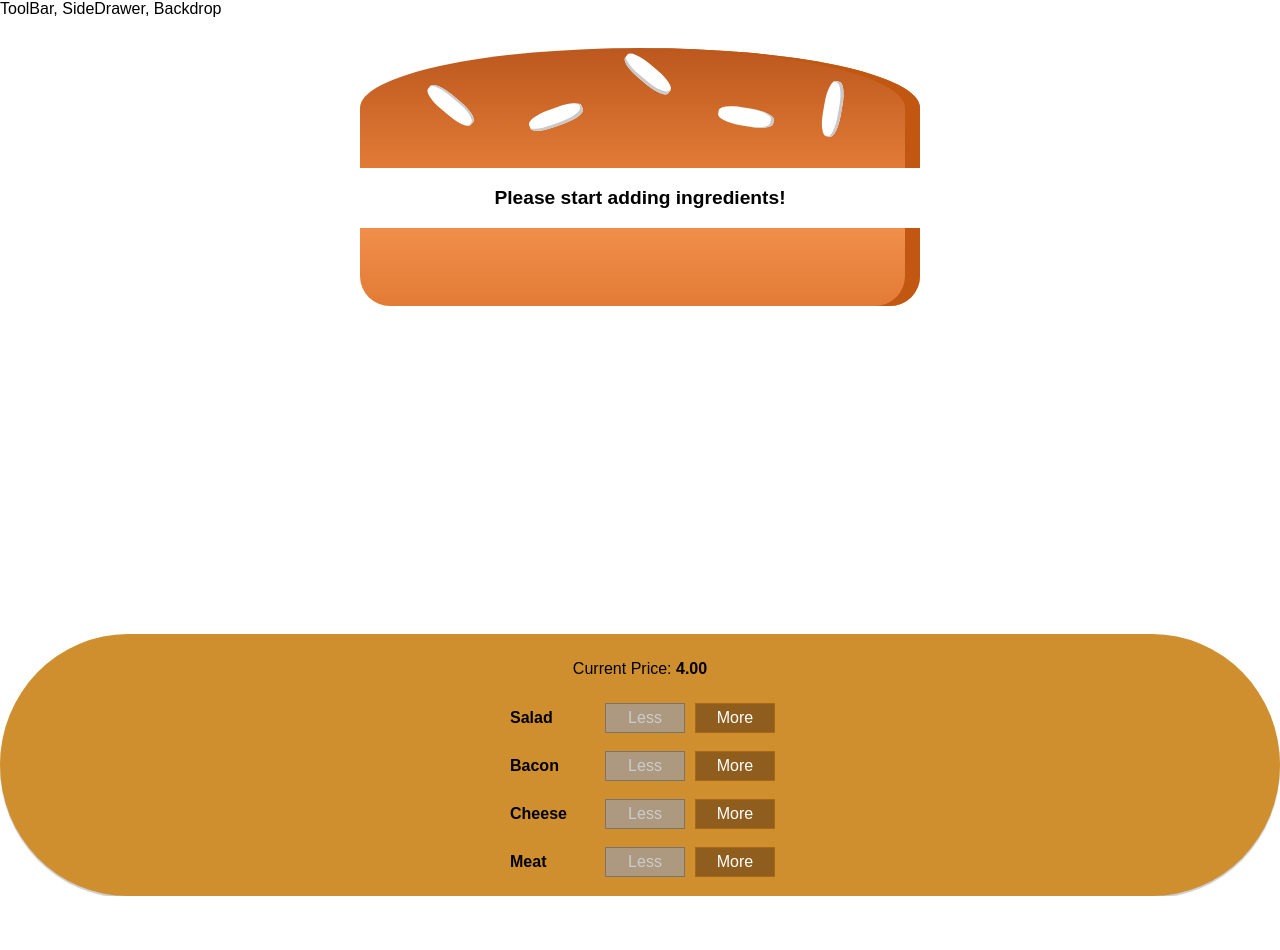
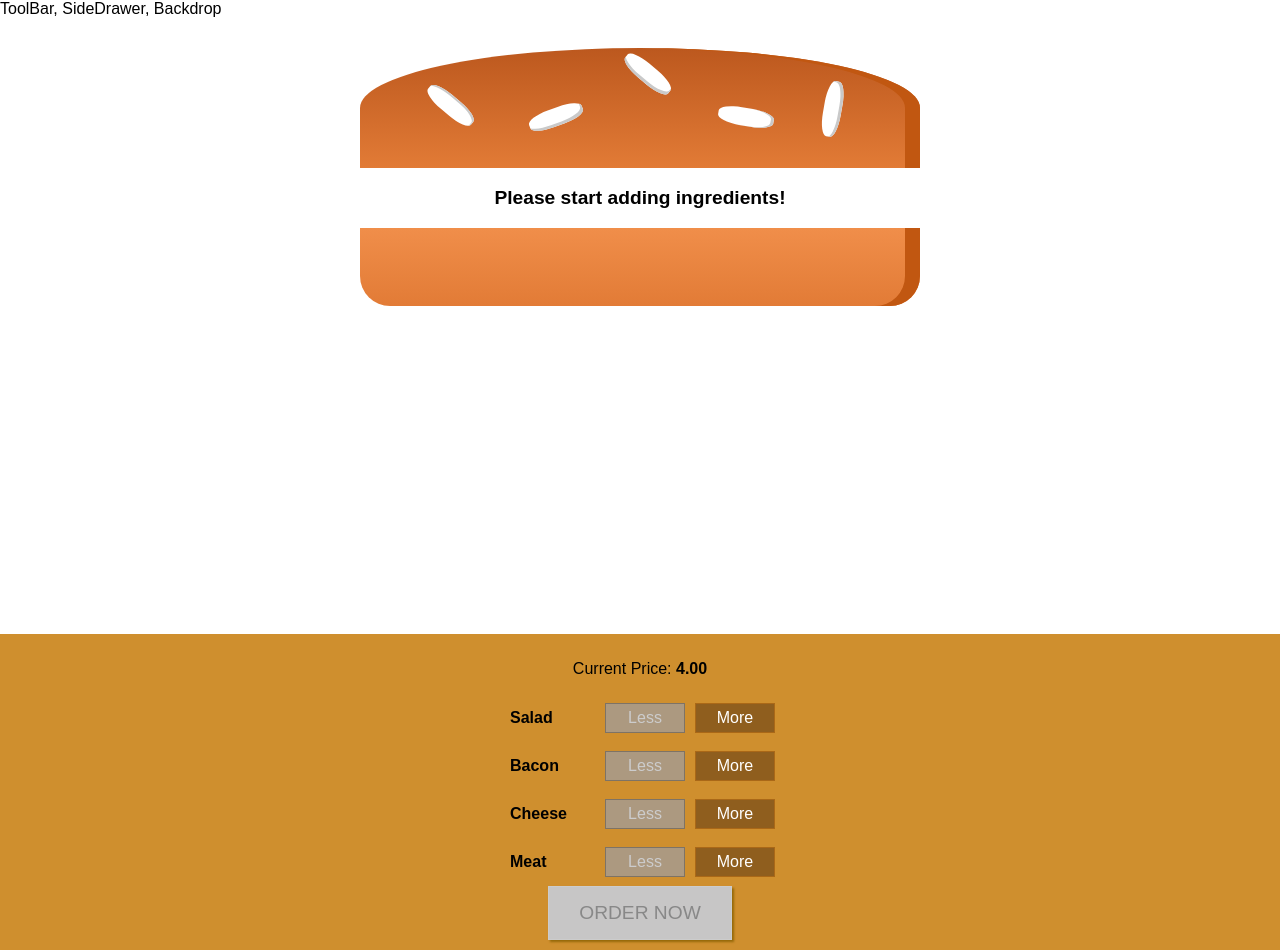
Before and after one commit to dwebdeveloper/GoodBurger-app, a React (Create React App) app: page / in a window 1280 px wide. Before the commit the page ends 896 px from the top, so only its background shows below. Built offline with nearby package versions, Linux system fonts and the light colour scheme.

Commit message:
added order button

```diff
--- a/src/components/Burger/BuildControls/BuildControls.css
+++ b/src/components/Burger/BuildControls/BuildControls.css
@@ -1,7 +1,6 @@
 .BuildControls {
     width: 100%;
     background-color: #CF8F2E;
-    border-radius: 10% / 50%;
     display: flex;
     flex-flow: column;
     align-items: center;
@@ -9,3 +8,44 @@
     margin: auto;
     padding: 10px 0;
 }
+
+.OrderButton {
+    background-color: #DAD735;
+    outline: none;
+    cursor: pointer;
+    border: 1px solid #966909;
+    color: #966909;
+    font-family: inherit;
+    font-size: 1.2em;
+    padding: 15px 30px;
+    box-shadow: 2px 2px 2px #966909;
+}
+
+.OrderButton:hover, .OrderButton:active {
+    background-color: #A0DB41;
+    border: 1px solid #966909;
+    color: #966909;
+}
+
+.OrderButton:disabled {
+    background-color: #C7C6C6;
+    cursor: not-allowed;
+    border: 1px solid #ccc;
+    color: #888888;
+}
+
+.OrderButton:not(:disabled) {
+    animation: enable 0.3s linear;
+}
+
+@keyframes enable {
+    0% {
+        transform: scale(1);
+    }
+    60% {
+        transform: scale(1.1);
+    }
+    100% {
+        transform: scale(1);
+    }
+}
--- a/src/components/Burger/BuildControls/BuildControls.js
+++ b/src/components/Burger/BuildControls/BuildControls.js
@@ -21,6 +21,9 @@
                 disabled={props.disabled[ctrl.type]}
             />
         ))}
+        <button
+            className='OrderButton'
+            disabled={!props.purchasable}>ORDER NOW</button>
     </div>
 );
 
--- a/src/containers/BurgerBuilder/BurgerBuilder.js
+++ b/src/containers/BurgerBuilder/BurgerBuilder.js
@@ -1,4 +1,4 @@
-import React, { Component } from 'react';
+import React, { Component, useReducer } from 'react';
 import Frag from '../../hoc/Frag';
 import Burger from '../../components/Burger/Burger';
 import BuildControls from '../../components/Burger/BuildControls/BuildControls';
@@ -23,8 +23,21 @@
             cheese: 0,
             meat: 0
         },
-        totalPrice: 4
+        totalPrice: 4,
+        purchasable: false
     }
+
+    updatePurchaseState(ingredients) {
+        const sum = Object.keys(ingredients)
+            .map(igKey => {
+                return ingredients[igKey]
+            })
+            .reduce((sum, el) => {
+                return sum + el;
+            }, 0);
+        this.setState({ purchasable: sum > 0 });
+    };
+
     addingIngredientHandler = (type) => {
         const oldCount = this.state.ingredients[type];
         const updatedCount = oldCount + 1;
@@ -36,6 +49,7 @@
         const oldPrice = this.state.totalPrice;
         const newPrice = oldPrice + priceAddiition;
         this.setState({ totalPrice: newPrice, ingredients: updatedIngredients });
+        this.updatePurchaseState(updatedIngredients);
     };
 
     removeIngredientHandler = (type) => {
@@ -52,6 +66,8 @@
         const oldPrice = this.state.totalPrice;
         const newPrice = oldPrice - priceDeduction;
         this.setState({ totalPrice: newPrice, ingredients: updatedIngredients });
+        this.updatePurchaseState(updatedIngredients);
+
     };
 
     render() {
@@ -68,6 +84,7 @@
                     ingredientAdded={this.addingIngredientHandler}
                     ingredientRemoved={this.removeIngredientHandler}
                     disabled={disabledInfo}
+                    purchasable={this.state.purchasable}
                     price={this.state.totalPrice}
                 />
             </Frag>
```
Also changed, not shown: 1 other file (tests, documents, lock files or other folders).
